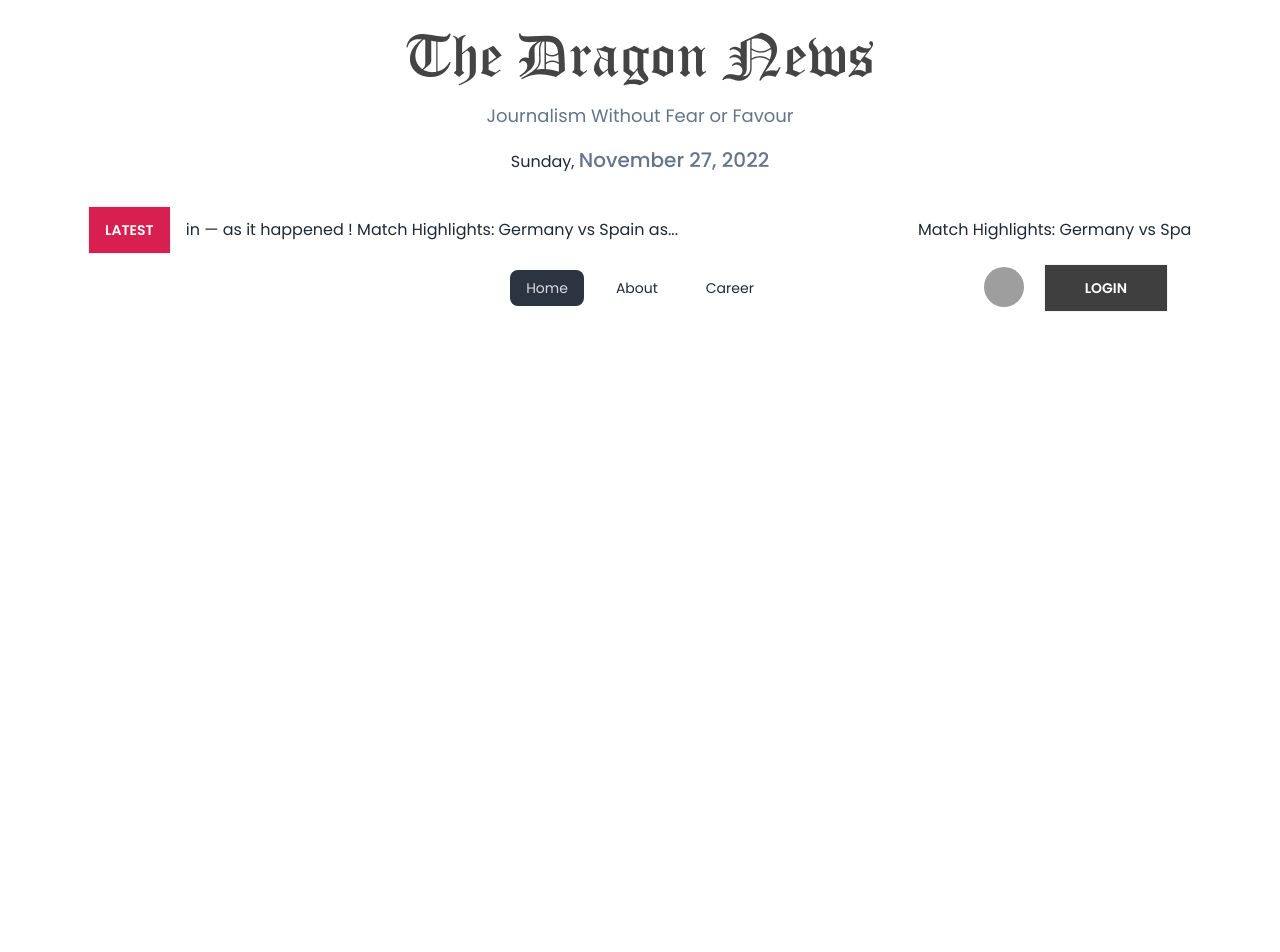
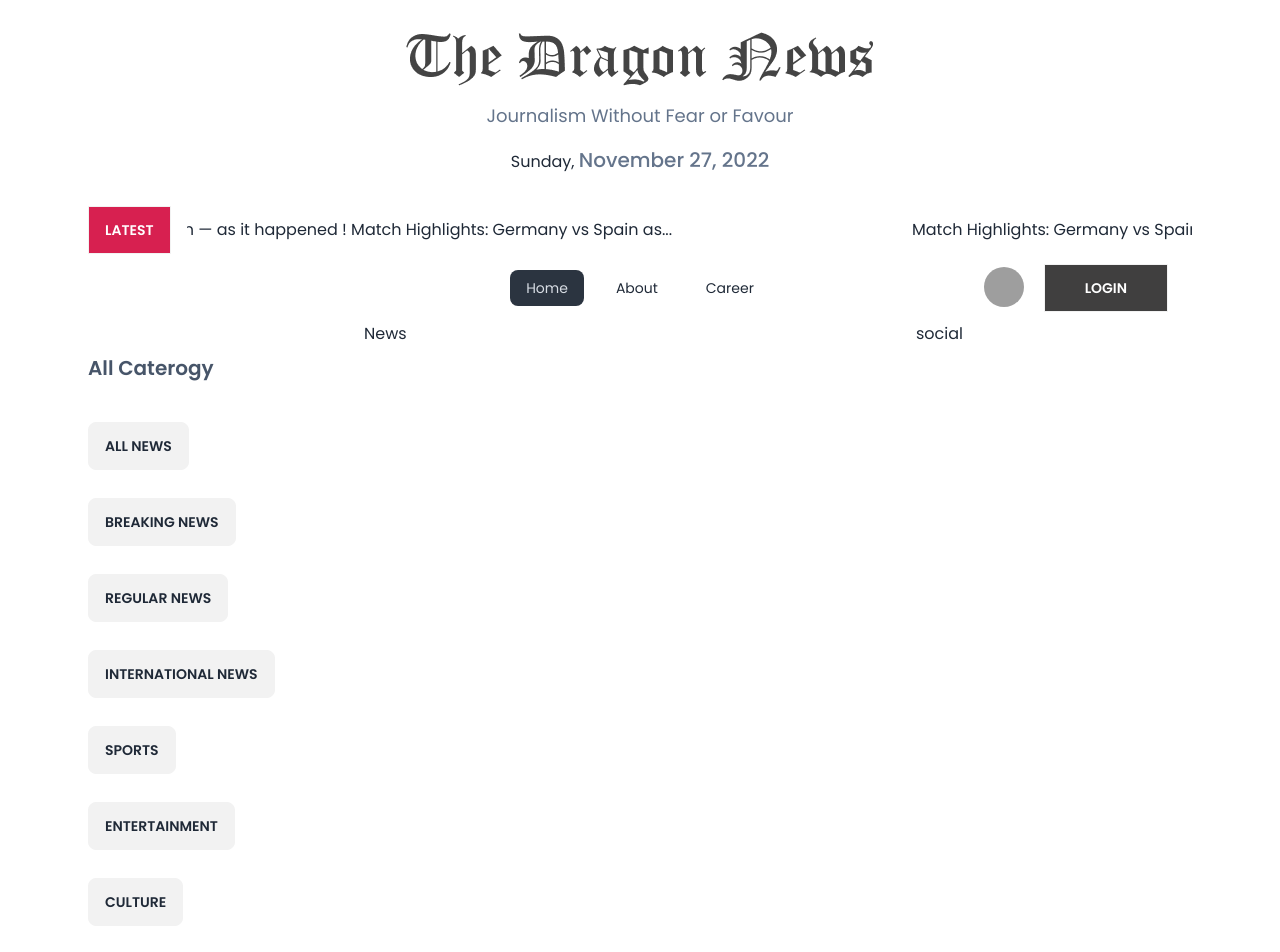
Before and after one commit to developerbadsa/dragon-news-react-and-firebase, a React (Vite) app: page / in a window 1280 px wide. Shown: the top 952 px of the page. Before the commit the page ends 800 px from the top, so only its background shows below. Built offline with nearby package versions, Linux system fonts and the light colour scheme; grey boxes are pictures that could not be loaded.

Commit message:
catagory section of home page done data loading from json file

```diff
--- /dev/null
+++ b/public/categories.json
@@ -0,0 +1,34 @@
+[
+    {
+        "id": "0",
+        "name": "All News"
+    },
+    {
+        "id": "1",
+        "name": "Breaking News"
+    },
+    {
+        "id": "2",
+        "name": "Regular News"
+    },
+    {
+        "id": "3",
+        "name": "International News"
+    },
+    {
+        "id": "4",
+        "name": "Sports"
+    },
+    {
+        "id": "5",
+        "name": "Entertainment"
+    },
+    {
+        "id": "6",
+        "name": "Culture"
+    },
+    {
+        "id": "7",
+        "name": "Arts"
+    }
+]
--- /dev/null
+++ b/src/Pages/Home/Catagory/Catagories.jsx
@@ -0,0 +1,27 @@
+import { useEffect, useState } from "react";
+import Catagory from "./Catagory";
+
+
+const Catagories = () => {
+    const [catagories, setCatagories] = useState([])
+
+    useEffect(() => {
+        fetch('/public/categories.json')
+            .then((res => res.json()))
+            .then(data => setCatagories(data))
+    }
+        , [])
+
+    return (
+        <div className="">
+            <h3 className="text-xl font-semibold text-slate-600 my-8">All Caterogy</h3>
+            <div className="grid gap-3">
+                {
+                    catagories.map((catagory) => <Catagory key={catagory.id} catagory={catagory}></Catagory>)
+                }
+            </div>
+        </div>
+    );
+};
+
+export default Catagories;
--- /dev/null
+++ b/src/Pages/Home/Catagory/Catagory.jsx
@@ -0,0 +1,18 @@
+import { Link } from "react-router-dom";
+
+
+const Catagory = ({ catagory }) => {
+    console.log(catagory)
+
+    return (
+        <Link>
+            <button className="btn my-2">
+                {
+                    catagory.name
+                }
+            </button>
+        </Link>
+    );
+};
+
+export default Catagory;
--- a/src/Pages/Home/Home.jsx
+++ b/src/Pages/Home/Home.jsx
@@ -1,15 +1,31 @@
 import Header from "../../Components/Header/Header";
 import Navbar from "../../Components/Header/Navbar";
 import LastestNews from "../../Components/LastestNews/LastestNews";
+import Catagories from "./Catagory/Catagories";
 
 
 const Home = () => {
     return (
-        <div>
-            <Header></Header>
-            <LastestNews></LastestNews>
-            <Navbar></Navbar>
-        </div>
+        <>
+
+            <header>
+                <Header></Header>
+                <LastestNews></LastestNews>
+                <Navbar></Navbar>
+            </header>
+            <main className="grid grid-cols-4">
+                <div>
+                    <Catagories></Catagories>
+                </div>
+                <div className="col-span-2">
+                    News
+                </div>
+                <div>
+                    social
+                </div>
+            </main>
+
+        </>
     );
 };
 
```
